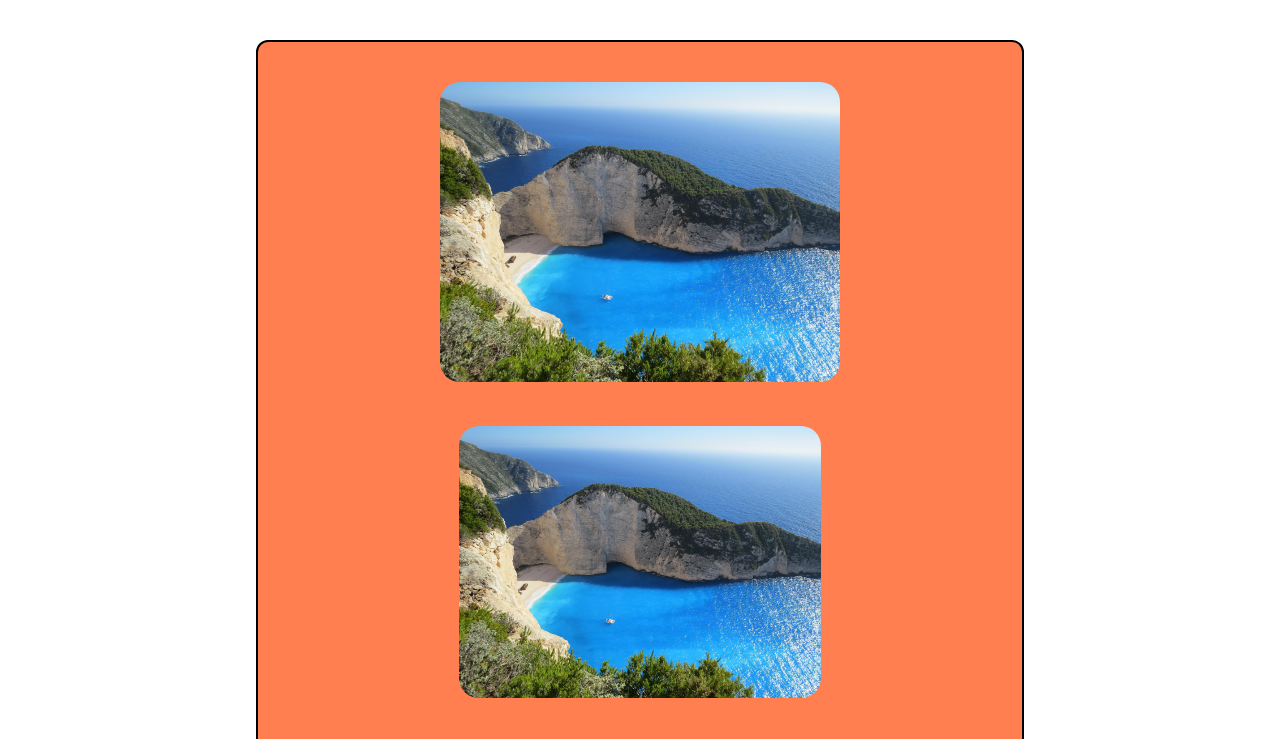
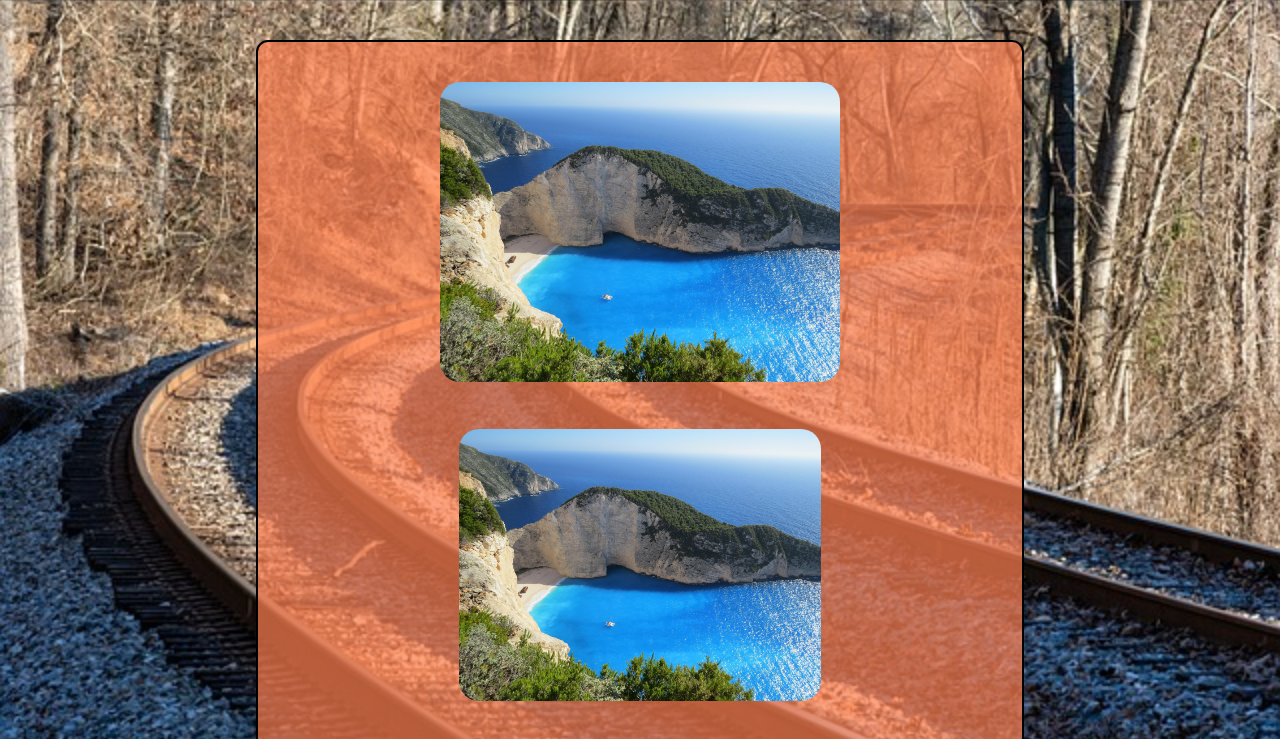
Before and after one commit to michaelkadzioch/web-mittwoch, a plain HTML site: page webseite-mit-css/index.html in a window 1280 px wide. Shown: the top 739 px of the page. Drawn offline with Linux system fonts and the light colour scheme.

Commit message:
add background images

```diff
--- a/webseite-mit-css/css/style.css
+++ b/webseite-mit-css/css/style.css
@@ -5,6 +5,10 @@
 body {
     margin: 0;
     padding: 0;
+    background-image: url('../images/train.jpg');
+    background-repeat: no-repeat;
+    background-size: cover;
+    background-attachment: fixed;
 }
 
 
@@ -145,7 +149,9 @@
 
 
 .fotobox {
-    background-color: coral;
+    background-color: rgba(255, 127, 80, 0.7);
+    color: white;
+    font-size: 28px;
     width: 60%;
     margin: 40px;
     margin-left: auto;
@@ -155,6 +161,7 @@
     border-radius: 12px;
     text-align: center;
     overflow: hidden;
+    /* opacity: 0.8; */
 }
 
 
--- a/webseite-mit-css/index.html
+++ b/webseite-mit-css/index.html
@@ -14,6 +14,18 @@
     <img class="foto2" src="images/beach.jpg"> <br>
     <img class="foto-mit-filter1" src="images/beach.jpg"> <br>
     <img class="foto-mit-filter2" src="images/beach.jpg"> <br>
+
+    <br><br>
+    Lorem ipsum dolor sit amet, consetetur sadipscing elitr,
+    sed diam nonumy eirmod tempor invidunt ut labore et dolore
+    magna aliquyam erat, sed diam voluptua. At vero eos et accusam
+    et justo duo dolores et ea rebum. Stet clita kasd gubergren,
+    no sea takimata sanctus est Lorem ipsum dolor sit amet.
+    Lorem ipsum dolor sit amet, consetetur sadipscing elitr,
+    sed diam nonumy eirmod tempor invidunt ut labore et dolore
+    magna aliquyam erat, sed diam voluptua. At vero eos et
+    accusam et justo duo dolores et ea rebum. Stet clita kasd
+    gubergren, no sea takimata sanctus est Lorem ipsum dolor sit amet.
 </div>
 
 </body>
```
Also changed, not shown: webseite-mit-css/images/train.jpg (added).
